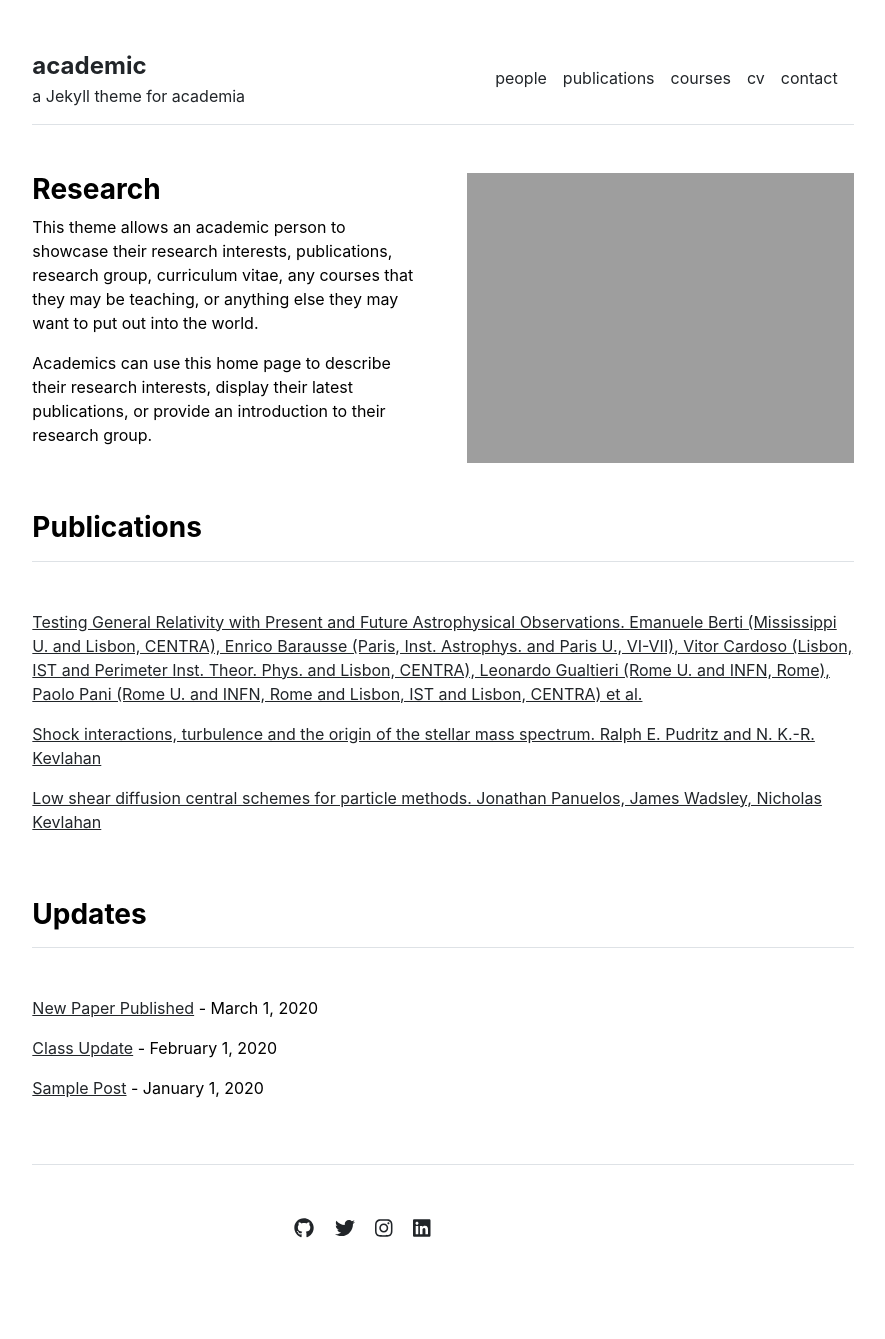
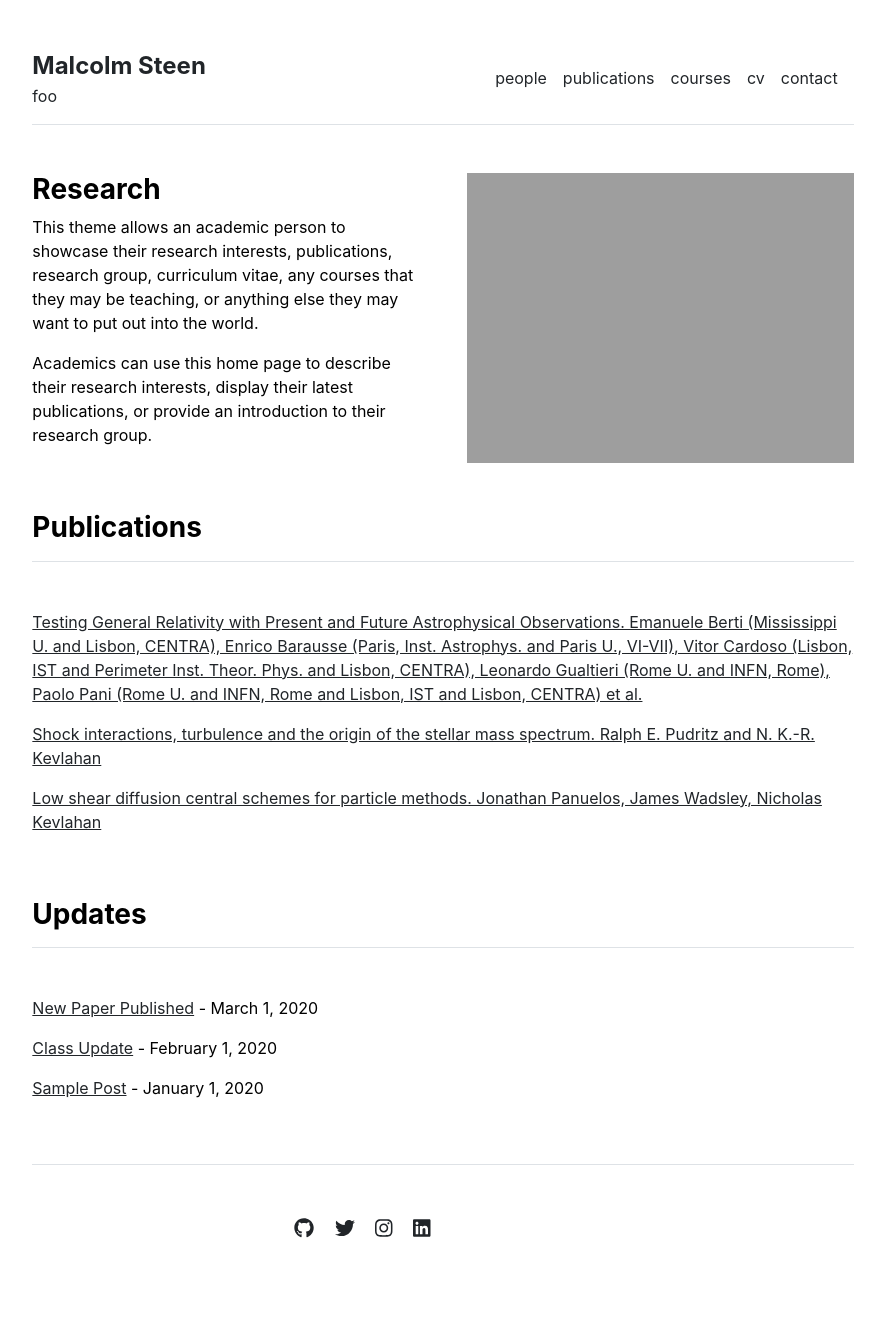
Before and after one commit to steenmalcolm/malcolmsteen, a Jekyll site: the page built from index.md, in a window 1280 px wide. Shown: the whole page, without its empty margins (197-1082 px from the left). Built offline with Jekyll 4.4.1, drawn with Linux system fonts in a browser that asks for light colours.

Commit message:
Change descriptions

```diff
--- a/_config.yml
+++ b/_config.yml
@@ -1,4 +1,4 @@
 url: "" # the base hostname & protocol for your site, e.g. http://example.com
 baseurl: "" # the subpath of your site, e.g. /blog
-title: "academic" # the name of your site, e.g. ACME Corp.
-description: "a Jekyll theme for academia"
+title: "Malcolm Steen" # the name of your site, e.g. ACME Corp.
+description: "foo"
```
